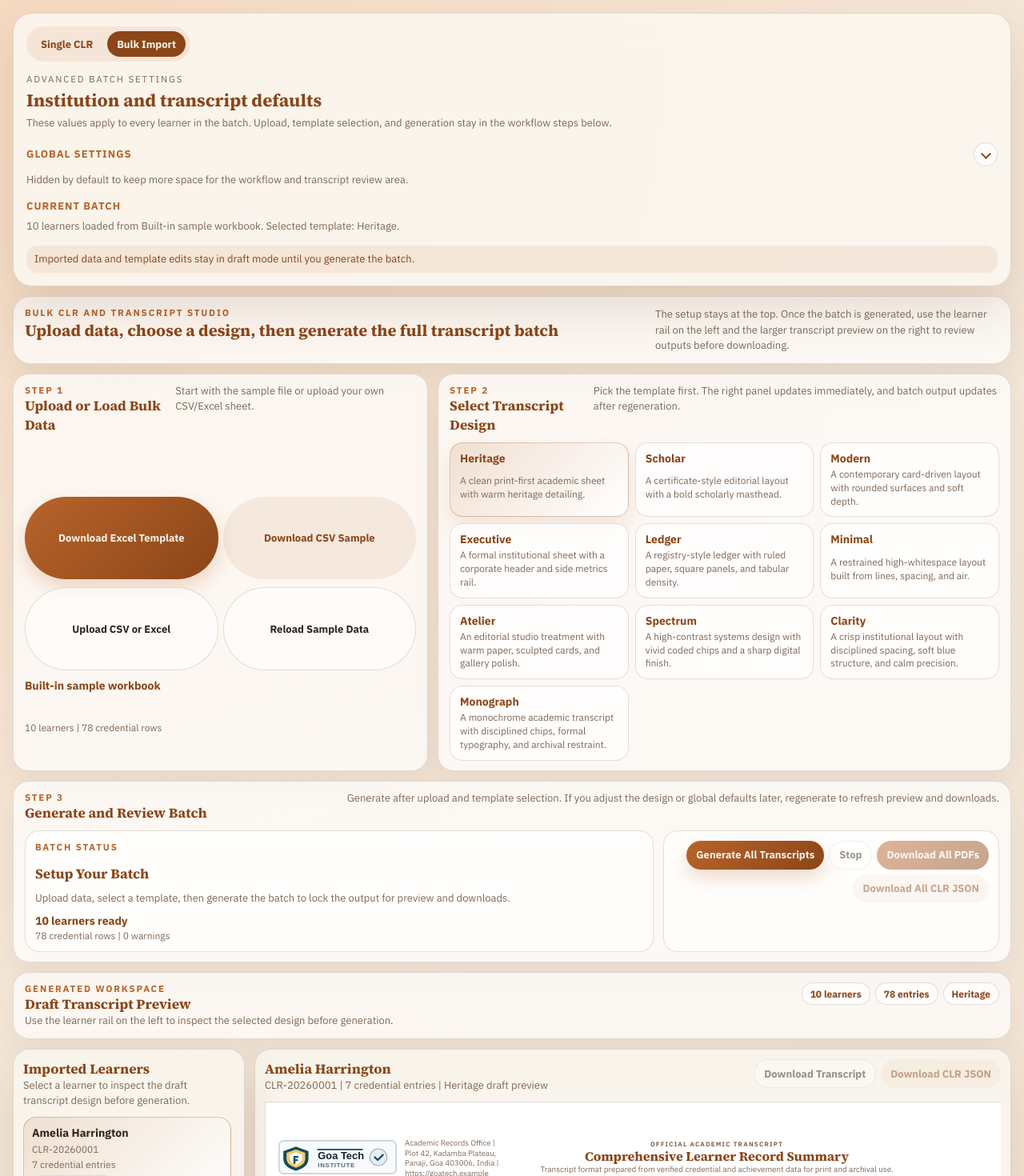
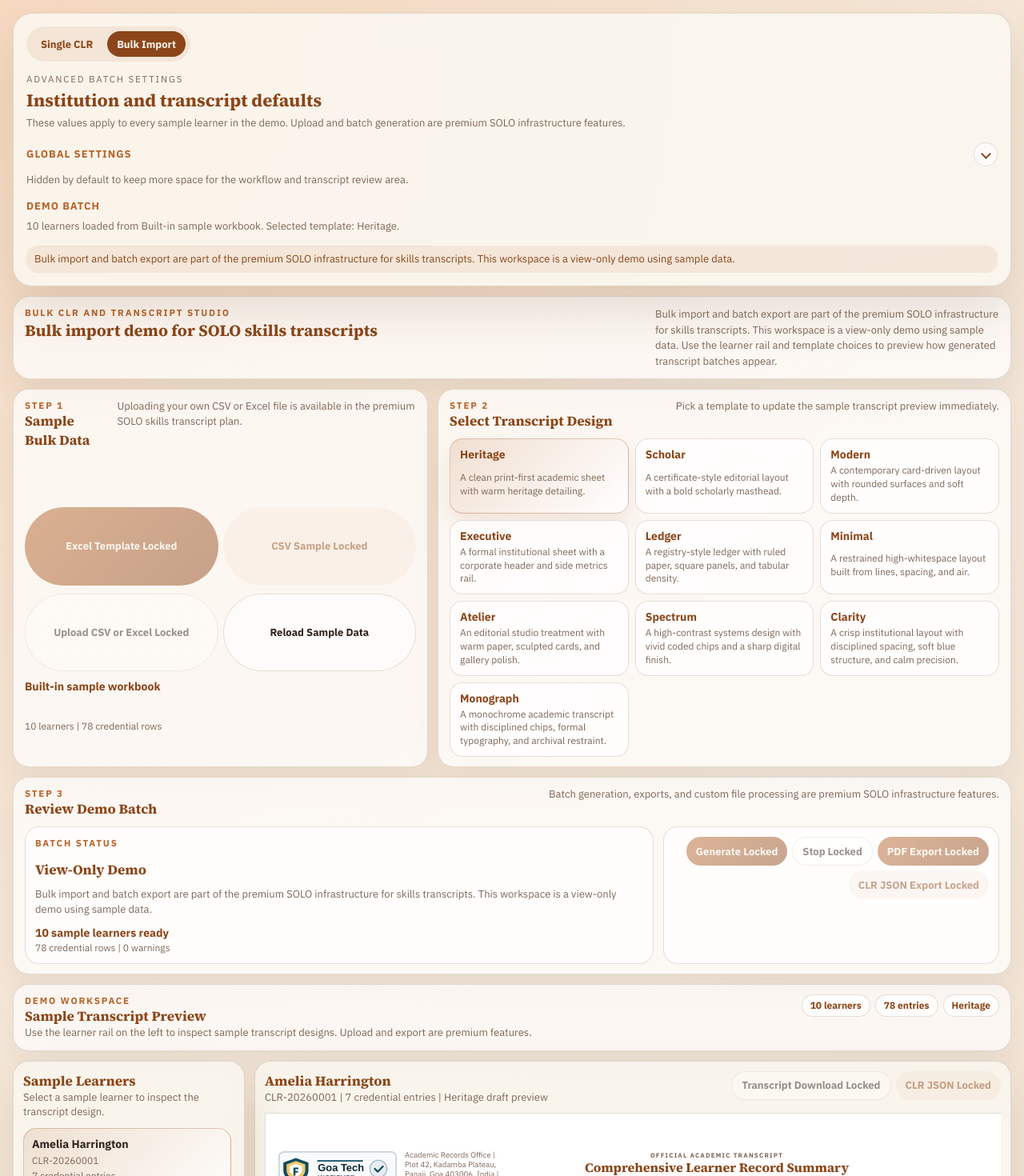
Before and after one commit to Ramakant-S/clr-pdf, a Next.js app: page /bulk in a window 1280 px wide. Shown: the top 1470 px of the page at 80% size. Built offline with nearby package versions, Linux system fonts and the light colour scheme.

Commit message:
Make bulk import a view-only demo

```diff
--- a/src/components/bulk/bulk-transcript-studio.module.css
+++ b/src/components/bulk/bulk-transcript-studio.module.css
@@ -524,6 +524,7 @@
 .primaryAction:disabled,
 .secondaryAction:disabled,
 .ghostAction:disabled,
+.uploadAction:disabled,
 .inlineAction:disabled {
   opacity: 0.48;
   cursor: not-allowed;
--- a/src/components/bulk/bulk-transcript-studio.tsx
+++ b/src/components/bulk/bulk-transcript-studio.tsx
@@ -18,7 +18,6 @@ import {
   createSampleBulkWorkbook,
   defaultBulkGlobalSettings,
   groupBulkImportRows,
-  parseBulkWorkbook,
   type BulkGeneratedLearnerRecord,
   type BulkGlobalSettings,
 } from "@/lib/bulk/import";
@@ -33,6 +32,9 @@ const csvMimeType = "text/csv;charset=utf-8;";
 const workbookMimeType =
   "application/vnd.openxmlformats-officedocument.spreadsheetml.sheet";
 const sampleLearnerCount = 10;
+const bulkDemoOnly = true;
+const premiumPlanMessage =
+  "Bulk import and batch export are part of the premium SOLO infrastructure for skills transcripts. This workspace is a view-only demo using sample data.";
 
 type GenerationStatus = "idle" | "running" | "completed" | "stopped";
 
@@ -216,6 +218,7 @@ export function BulkTranscriptStudio() {
       generatedSession.settingsRevision !== settingsRevision);
   const isExporting = exportProgress.task !== "idle";
   const canDownloadOutputs =
+    !bulkDemoOnly &&
     hasGeneratedOutput &&
     !outputIsStale &&
     generationStatus !== "running" &&
@@ -227,9 +230,13 @@ export function BulkTranscriptStudio() {
         ? "Generated Transcripts Ready"
         : generationStatus === "stopped"
           ? "Generation Stopped"
-          : "Setup Your Batch";
+          : bulkDemoOnly
+            ? "View-Only Demo"
+            : "Setup Your Batch";
   const statusDescription =
-    generationStatus === "running"
+    bulkDemoOnly
+      ? premiumPlanMessage
+      : generationStatus === "running"
       ? `Currently preparing ${generationProgress.currentLearner || "learner records"}.`
       : outputIsStale && generatedSession
         ? `Template or global settings changed after generation. Preview still shows the last generated ${templateName(generatedSession.settings.template)} batch until you regenerate.`
@@ -363,41 +370,6 @@ export function BulkTranscriptStudio() {
     });
   }
 
-  async function handleWorkbookUpload(
-    event: React.ChangeEvent<HTMLInputElement>,
-  ) {
-    const file = event.target.files?.[0];
-    if (!file) {
-      return;
-    }
-
-    setErrorMessage("");
-    setBusyMessage(`Parsing ${file.name}...`);
-
-    try {
-      const buffer = await file.arrayBuffer();
-      const parsed = parseBulkWorkbook(buffer);
-
-      startTransition(() => {
-        setSourceRows(parsed.rows);
-        setWarnings(parsed.warnings);
-        setSourceLabel(`${file.name} (${parsed.sheetName})`);
-        setSourceRevision((current) => current + 1);
-      });
-
-      resetGeneratedOutput(
-        `Imported ${parsed.rows.length} learner credential rows. Select a template and generate transcripts.`,
-      );
-    } catch (error) {
-      setErrorMessage(
-        error instanceof Error ? error.message : "The workbook could not be read.",
-      );
-      setBusyMessage("");
-    } finally {
-      event.target.value = "";
-    }
-  }
-
   function handleLoadSampleData() {
     const sampleRows = createSampleBulkRows(sampleLearnerCount);
     startTransition(() => {
@@ -408,11 +380,16 @@ export function BulkTranscriptStudio() {
     });
     setErrorMessage("");
     resetGeneratedOutput(
-      `Loaded ${sampleLearnerCount} sample learners. Choose a template and click Generate All Transcripts.`,
+      `Loaded ${sampleLearnerCount} sample learners for the view-only demo preview.`,
     );
   }
 
   function handleDownloadCsvTemplate() {
+    if (bulkDemoOnly) {
+      setErrorMessage(premiumPlanMessage);
+      return;
+    }
+
     downloadBlob(
       new Blob([createSampleBulkCsv(sampleLearnerCount)], { type: csvMimeType }),
       "bulk-clr-import-sample.csv",
@@ -420,6 +397,11 @@ export function BulkTranscriptStudio() {
   }
 
   function handleDownloadExcelTemplate() {
+    if (bulkDemoOnly) {
+      setErrorMessage(premiumPlanMessage);
+      return;
+    }
+
     downloadBlob(
       new Blob([createSampleBulkWorkbook(sampleLearnerCount)], {
         type: workbookMimeType,
@@ -429,6 +411,11 @@ export function BulkTranscriptStudio() {
   }
 
   async function handleGenerateAll() {
+    if (bulkDemoOnly) {
+      setErrorMessage(premiumPlanMessage);
+      return;
+    }
+
     if (importedGroups.length === 0) {
       setErrorMessage("Upload a workbook or load the sample data first.");
       return;
@@ -725,7 +712,7 @@ export function BulkTranscriptStudio() {
             <span className={styles.eyebrow}>Advanced Batch Settings</span>
             <h2 className={styles.title}>Institution and transcript defaults</h2>
             <p className={styles.lede}>
-              These values apply to every learner in the batch. Upload, template selection, and generation stay in the workflow steps below.
+              These values apply to every sample learner in the demo. Upload and batch generation are premium SOLO infrastructure features.
             </p>
           </div>
 
@@ -889,7 +876,7 @@ export function BulkTranscriptStudio() {
           </div>
 
           <div className={styles.section}>
-            <span className={styles.sectionTitle}>Current Batch</span>
+            <span className={styles.sectionTitle}>Demo Batch</span>
             <p className={styles.hint}>
               {importedGroups.length} learners loaded from {sourceLabel}. Selected template:{" "}
               {templateName(settings.template)}.
@@ -903,7 +890,7 @@ export function BulkTranscriptStudio() {
           ) : (
             <div className={`${styles.status} ${styles.statusInfo}`}>
               {busyMessage ||
-                "Imported data and template edits stay in draft mode until you generate the batch."}
+                premiumPlanMessage}
             </div>
           )}
         </section>
@@ -912,11 +899,11 @@ export function BulkTranscriptStudio() {
           <div>
             <p className={styles.toolbarLabel}>Bulk CLR and Transcript Studio</p>
             <h1 className={styles.workspaceTitle}>
-              Upload data, choose a design, then generate the full transcript batch
+              Bulk import demo for SOLO skills transcripts
             </h1>
           </div>
           <p className={styles.workspaceHint}>
-            The setup stays at the top. Once the batch is generated, use the learner rail on the left and the larger transcript preview on the right to review outputs before downloading.
+            {premiumPlanMessage} Use the learner rail and template choices to preview how generated transcript batches appear.
           </p>
         </section>
 
@@ -925,10 +912,10 @@ export function BulkTranscriptStudio() {
             <div className={styles.workflowHeader}>
               <div>
                 <p className={styles.toolbarLabel}>Step 1</p>
-                <h2 className={styles.panelTitle}>Upload or Load Bulk Data</h2>
+                <h2 className={styles.panelTitle}>Sample Bulk Data</h2>
               </div>
               <p className={styles.panelMeta}>
-                Start with the sample file or upload your own CSV/Excel sheet.
+                Uploading your own CSV or Excel file is available in the premium SOLO skills transcript plan.
               </p>
             </div>
 
@@ -937,28 +924,24 @@ export function BulkTranscriptStudio() {
                 type="button"
                 className={styles.primaryAction}
                 onClick={handleDownloadExcelTemplate}
+                disabled
               >
-                Download Excel Template
+                Excel Template Locked
               </button>
               <button
                 type="button"
                 className={styles.secondaryAction}
                 onClick={handleDownloadCsvTemplate}
+                disabled
               >
-                Download CSV Sample
+                CSV Sample Locked
               </button>
             </div>
 
             <div className={styles.actions}>
-              <label className={styles.uploadAction}>
-                <input
-                  type="file"
-                  accept=".xlsx,.xls,.csv"
-                  className={styles.hiddenInput}
-                  onChange={(event) => void handleWorkbookUpload(event)}
-                />
-                Upload CSV or Excel
-              </label>
+              <button type="button" className={styles.uploadAction} disabled>
+                Upload CSV or Excel Locked
+              </button>
               <button
                 type="button"
                 className={styles.ghostAction}
@@ -983,7 +966,7 @@ export function BulkTranscriptStudio() {
                 <h2 className={styles.panelTitle}>Select Transcript Design</h2>
               </div>
               <p className={styles.panelMeta}>
-                Pick the template first. The right panel updates immediately, and batch output updates after regeneration.
+                Pick a template to update the sample transcript preview immediately.
               </p>
             </div>
 
@@ -1008,10 +991,10 @@ export function BulkTranscriptStudio() {
             <div className={styles.workflowHeader}>
               <div>
                 <p className={styles.toolbarLabel}>Step 3</p>
-                <h2 className={styles.panelTitle}>Generate and Review Batch</h2>
+                <h2 className={styles.panelTitle}>Review Demo Batch</h2>
               </div>
               <p className={styles.panelMeta}>
-                Generate after upload and template selection. If you adjust the design or global defaults later, regenerate to refresh preview and downloads.
+                Batch generation, exports, and custom file processing are premium SOLO infrastructure features.
               </p>
             </div>
 
@@ -1021,7 +1004,7 @@ export function BulkTranscriptStudio() {
                 <h3 className={styles.toolbarTitle}>{statusTitle}</h3>
                 <p className={styles.toolbarMeta}>{statusDescription}</p>
                 <div className={styles.workflowMeta}>
-                  <strong>{importedGroups.length} learners ready</strong>
+                  <strong>{importedGroups.length} sample learners ready</strong>
                   <span>
                     {sourceRows.length} credential rows | {warnings.length} warnings
                   </span>
@@ -1034,11 +1017,9 @@ export function BulkTranscriptStudio() {
                     type="button"
                     className={styles.primaryAction}
                     onClick={() => void handleGenerateAll()}
-                    disabled={generationStatus === "running"}
+                    disabled
                   >
-                    {hasGeneratedOutput
-                      ? "Regenerate All Transcripts"
-                      : "Generate All Transcripts"}
+                    Generate Locked
                   </button>
                   <button
                     type="button"
@@ -1046,7 +1027,7 @@ export function BulkTranscriptStudio() {
                     onClick={handleStopGeneration}
                     disabled={generationStatus !== "running"}
                   >
-                    Stop
+                    Stop Locked
                   </button>
                   <button
                     type="button"
@@ -1060,7 +1041,7 @@ export function BulkTranscriptStudio() {
                       ) : null}
                       {exportProgress.task === "all-pdfs"
                         ? "Preparing PDFs"
-                        : "Download All PDFs"}
+                        : "PDF Export Locked"}
                     </span>
                   </button>
                   <button
@@ -1075,7 +1056,7 @@ export function BulkTranscriptStudio() {
                       ) : null}
                       {exportProgress.task === "all-clr"
                         ? "Preparing JSON"
-                        : "Download All CLR JSON"}
+                        : "CLR JSON Export Locked"}
                     </span>
                   </button>
                 </div>
@@ -1117,22 +1098,22 @@ export function BulkTranscriptStudio() {
 
         {outputIsStale ? (
           <div className={styles.noticePanel} data-no-print>
-            Template or global settings changed after the last generation.
-            Regenerate the batch to apply the new design and metadata to preview
-            and downloads.
+            Template or global settings changed. The demo preview updates from
+            the current sample data; premium workspaces can regenerate and
+            export full batches.
           </div>
         ) : null}
 
         <div className={styles.resultsHeader} data-no-print>
           <div>
-            <p className={styles.toolbarLabel}>Generated Workspace</p>
+            <p className={styles.toolbarLabel}>Demo Workspace</p>
             <h2 className={styles.panelTitle}>
-              {hasGeneratedOutput ? "Generated Transcripts" : "Draft Transcript Preview"}
+              {hasGeneratedOutput ? "Generated Transcripts" : "Sample Transcript Preview"}
             </h2>
             <p className={styles.panelMeta}>
               {hasGeneratedOutput
                 ? "Use the learner rail on the left to switch between generated transcripts."
-                : "Use the learner rail on the left to inspect the selected design before generation."}
+                : "Use the learner rail on the left to inspect sample transcript designs. Upload and export are premium features."}
             </p>
           </div>
           <div className={styles.resultsMeta}>
@@ -1147,12 +1128,12 @@ export function BulkTranscriptStudio() {
             <div className={styles.panelHeader}>
               <div>
                 <h2 className={styles.panelTitle}>
-                  {hasGeneratedOutput ? "Generated Learners" : "Imported Learners"}
+                  {hasGeneratedOutput ? "Generated Learners" : "Sample Learners"}
                 </h2>
                 <p className={styles.panelMeta}>
                   {hasGeneratedOutput
-                    ? "Select a learner to preview the generated transcript and download files."
-                    : "Select a learner to inspect the draft transcript design before generation."}
+                    ? "Select a learner to preview the generated transcript."
+                    : "Select a sample learner to inspect the transcript design."}
                 </p>
               </div>
             </div>
@@ -1246,10 +1227,10 @@ export function BulkTranscriptStudio() {
               </div>
             ) : (
               <div className={styles.listEmptyState}>
-                <p className={styles.emptyTitle}>No generated transcripts yet</p>
+                <p className={styles.emptyTitle}>No sample learners loaded</p>
                 <p className={styles.panelMeta}>
-                  {importedGroups.length} learners are loaded from the current
-                  workbook. Click Generate All Transcripts to prepare the batch.
+                  Reload the sample data to view the premium bulk transcript
+                  workflow demo.
                 </p>
               </div>
             )}
@@ -1298,7 +1279,7 @@ export function BulkTranscriptStudio() {
                         ) : null}
                         {exportProgress.task === "selected-pdf"
                           ? "Preparing PDF"
-                          : "Download Transcript"}
+                          : "Transcript Download Locked"}
                       </span>
                     </button>
                     <button
@@ -1307,7 +1288,7 @@ export function BulkTranscriptStudio() {
                       onClick={handleDownloadSelectedClr}
                       disabled={!canDownloadOutputs}
                     >
-                      Download CLR JSON
+                      CLR JSON Locked
                     </button>
                   </div>
                 </div>
@@ -1323,11 +1304,11 @@ export function BulkTranscriptStudio() {
               </>
             ) : (
               <div className={styles.emptyState}>
-                <p className={styles.emptyTitle}>Preview unlocks after generation</p>
+                <p className={styles.emptyTitle}>Preview loads from sample data</p>
                 <p className={styles.panelMeta}>
-                  Upload data, choose a template, and run Generate All
-                  Transcripts. The learner list and preview will appear here when
-                  the batch is ready.
+                  Reload the sample data and choose a template to inspect the
+                  view-only demo. Custom uploads and exports are premium SOLO
+                  skills transcript features.
                 </p>
               </div>
             )}
```
